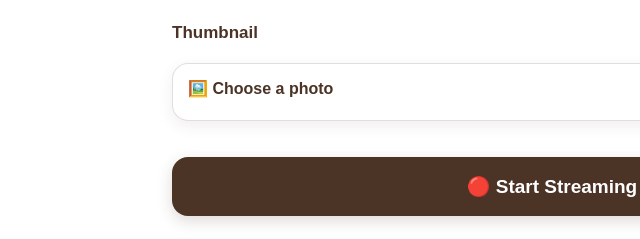
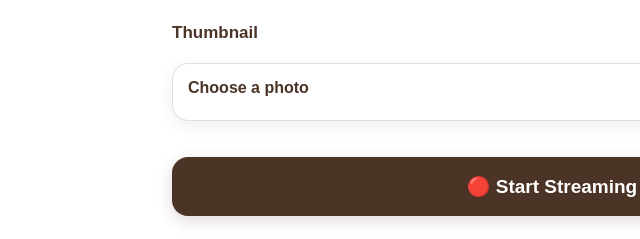
Before and after one commit to srshafid13-wq/Canvas, a plain HTML site: page golive.html in a window 1280 px wide. Shown: the part 1124-1363 px from the top of the page, 88-728 px from the left. Drawn offline with Linux system fonts and the light colour scheme.

Commit message:
Remove emoji from photo upload label

```diff
--- a/golive.html
+++ b/golive.html
@@ -769,7 +769,7 @@ content="width=device-width, initial-scale=1.0">
             for="thumbnail"
             class="photo-upload">
 
-            🖼️ Choose a photo
+             Choose a photo
 
         </label>
 
```
